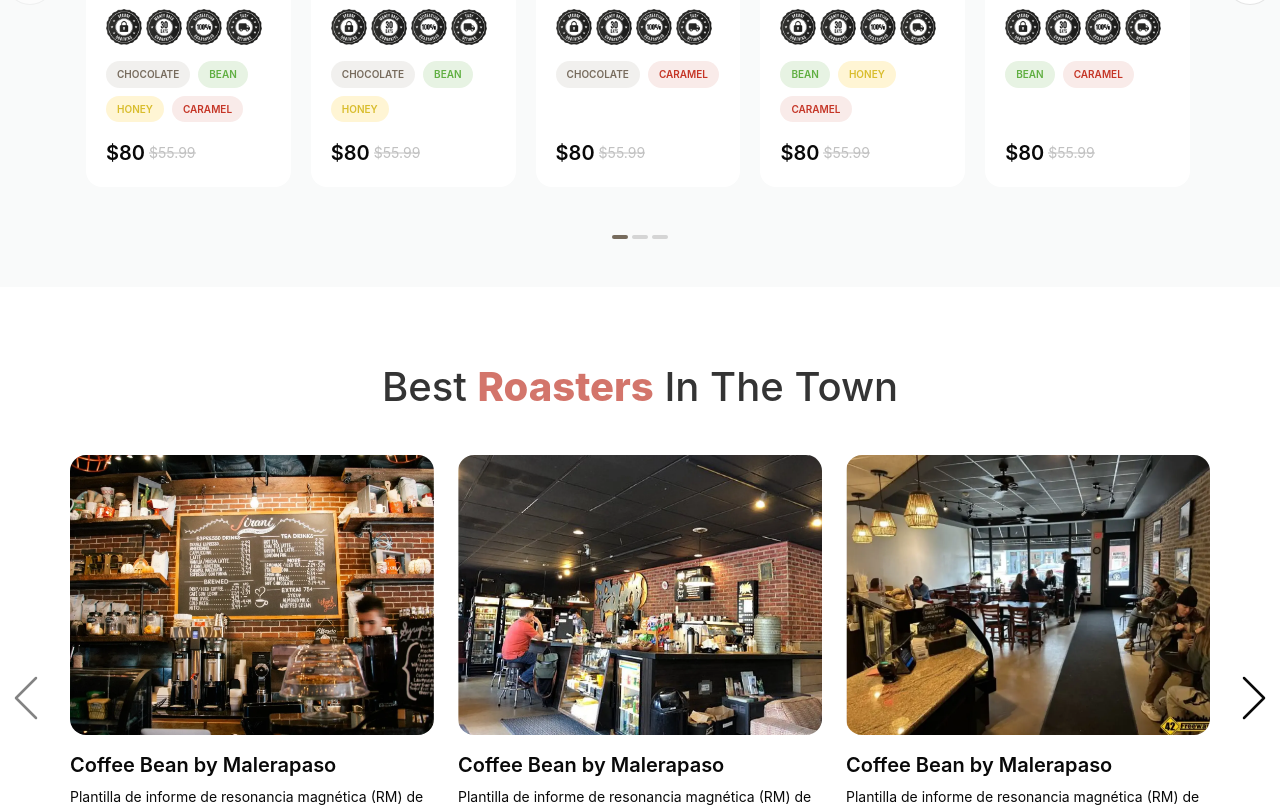
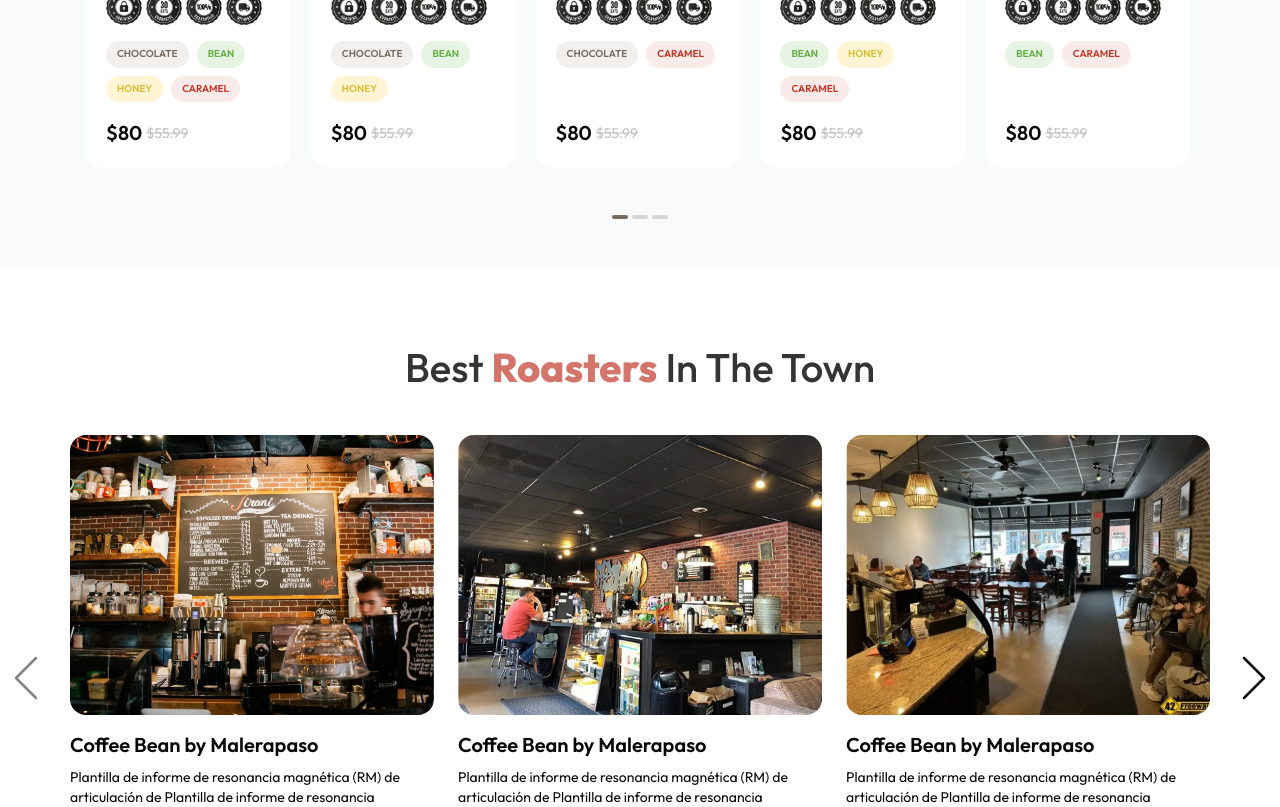
Before and after one commit to star-works/coffee-beans, a Next.js app: page / in a window 1280 px wide. Shown: the part 1240-2047 px from the top of the page. Built offline with nearby package versions, Linux system fonts and the light colour scheme.

Commit message:
font family

```diff
--- a/src/app/dashboard/layout.js
+++ b/src/app/dashboard/layout.js
@@ -12,7 +12,7 @@ export default function RootLayout({ children }) {
         setShowNav(true);
       }
     }
-  }, []);
+  }, [showNav]);
 
   return (
     <html lang="en">
--- a/src/app/globals.css
+++ b/src/app/globals.css
@@ -74,7 +74,7 @@
   }
 }
 
-body.outfit {
+body {
   font-family: "Outfit" !important;
 }
 .rs-slider-handle::before {
```
